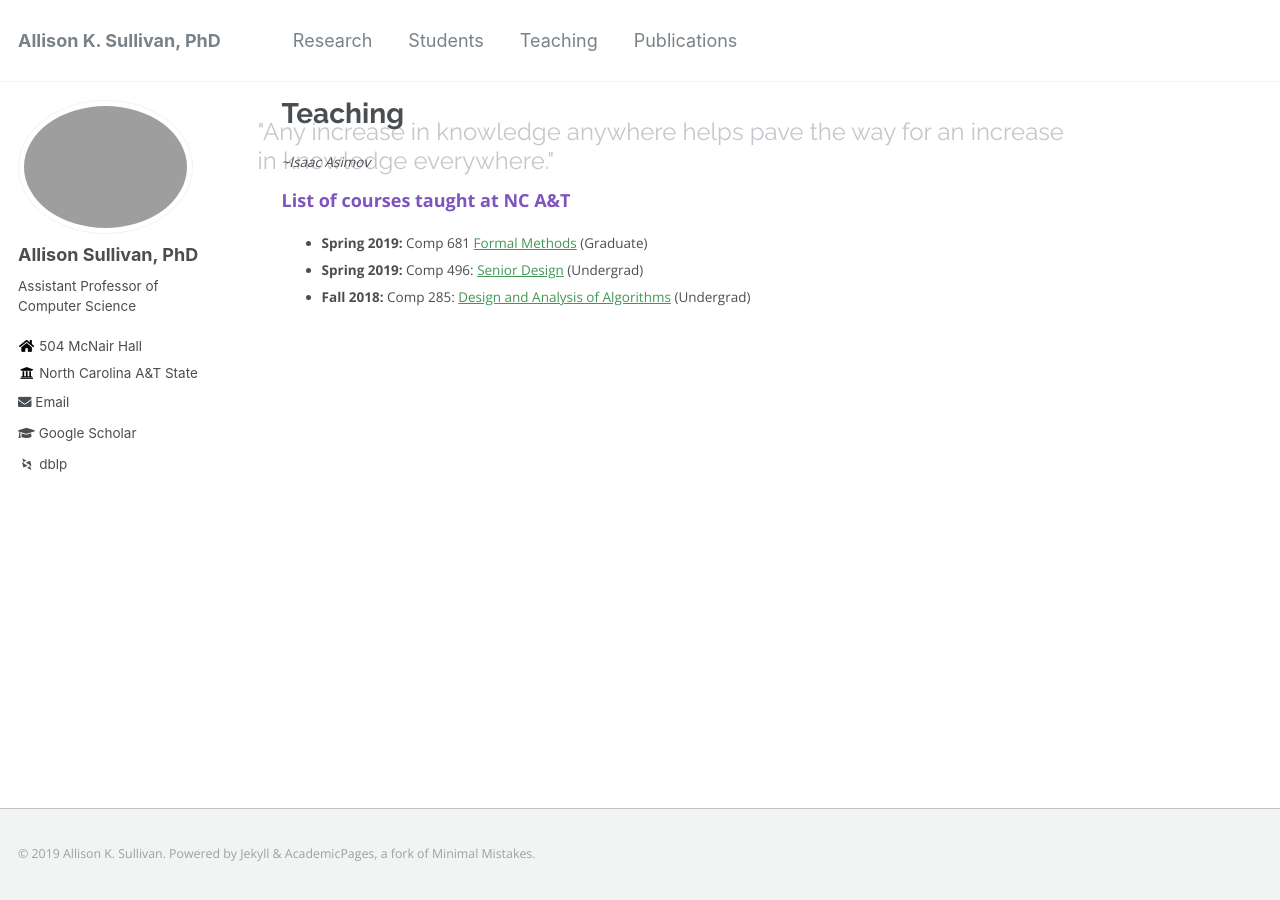
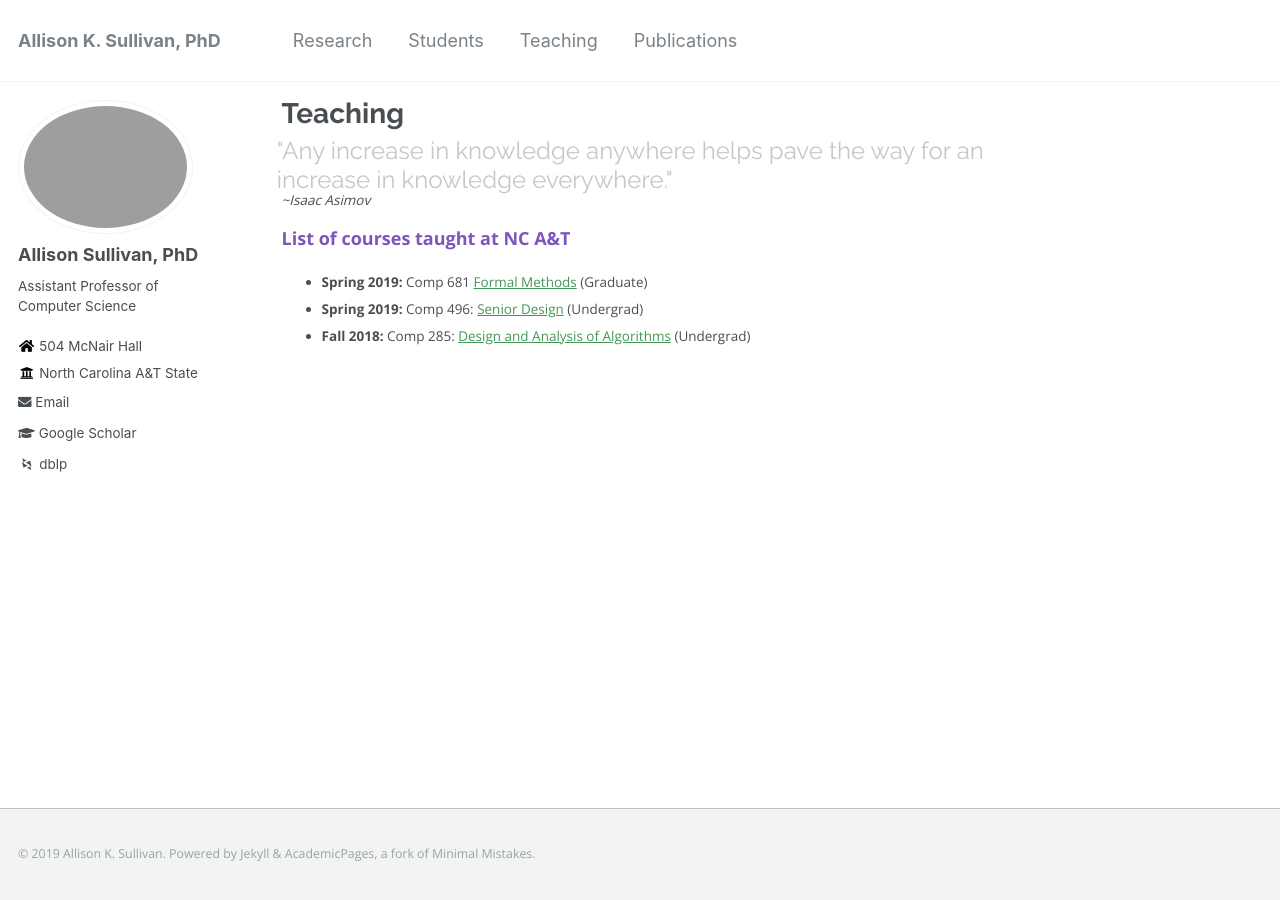
Before and after one commit to Allisonius/allisonius.github.io, a Jekyll site: the page built from _pages/teaching.md, in a window 1280 px wide. Built offline with Jekyll 4.4.1, drawn with Linux system fonts in a browser that asks for light colours; some web fonts are replaced.

Commit message:
Update _page.scss

```diff
--- a/_sass/_page.scss
+++ b/_sass/_page.scss
@@ -62,7 +62,7 @@
       color: #c8c5cc;
       font-family: 'Raleway', cursive;
       font-weight: normal;
-      margin: -1em;
+      margin: -0.2em;
   }
 
 
```
